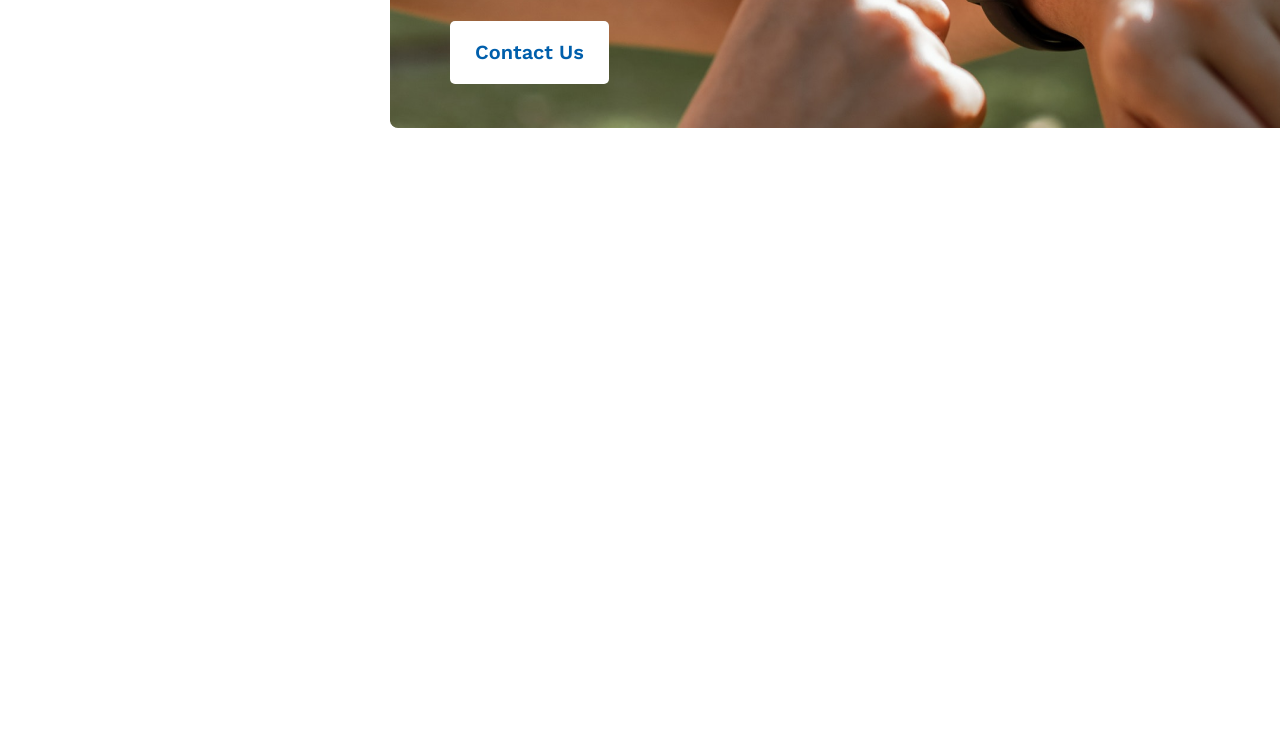
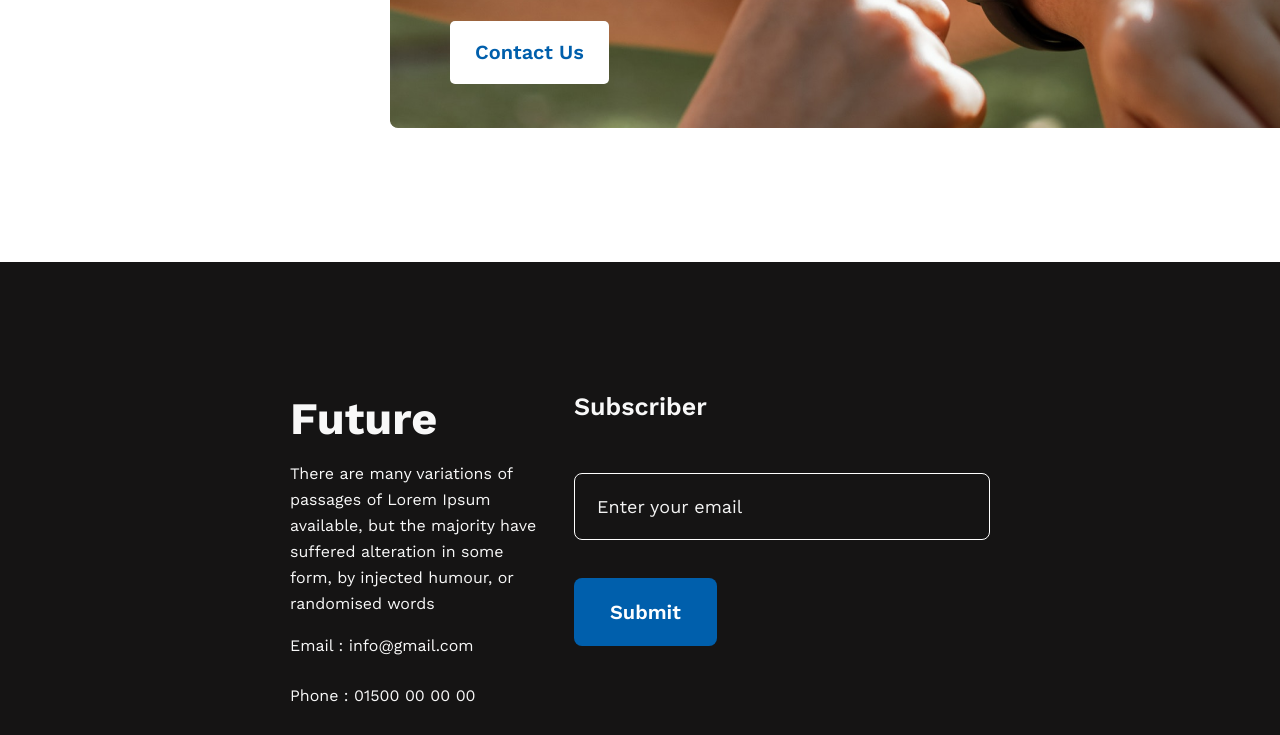
Before and after one commit to mrnayem2026/new-solar-year-trying-to-update-me, a plain HTML site: page index.html in a window 1280 px wide. Shown: the part 3242-3977 px from the top of the page. Before the commit the page ends 3504 px from the top, so only its background shows below. Drawn offline with nearby package versions, Linux system fonts and the light colour scheme.

Commit message:
All done only new section

```diff
--- a/css/style.css
+++ b/css/style.css
@@ -181,3 +181,88 @@ header {
 }
 
 /*?====> Awlays keep a positive mindset section Styel End */
+
+
+/*?====> Future and Footer  section Styel Start */
+.future {
+    padding: 130px 290px;
+    background: #151414;
+
+    color: #F8F8F8;
+    display: flex;
+    justify-content: space-between;
+}
+
+.future-title {
+    font-style: normal;
+    font-weight: 700;
+    font-size: 45px;
+    line-height: 53px;
+    padding-bottom: 16px;
+}
+
+.future-description {
+    font-style: normal;
+    font-weight: 400;
+    font-size: 16px;
+    line-height: 26px;
+}
+
+.email {
+    font-style: normal;
+    font-weight: 400;
+    font-size: 16px;
+    line-height: 26px;
+    padding: 16px 0 24px 0;
+}
+
+.phone {
+    font-style: normal;
+    font-weight: 400;
+    font-size: 16px;
+    line-height: 26px;
+    padding-bottom: 32px;
+}
+
+.future-context ul {
+    display: flex;
+    gap: 20px;
+}
+
+.sub-title {
+    font-style: normal;
+    font-weight: 600;
+    font-size: 25px;
+    line-height: 29px;
+}
+
+.subscriber input[type="email"] {
+    margin: 52px 0 38px 0;
+    padding: 22px 158px 22px 22px;
+    font-style: normal;
+    font-weight: 400;
+    font-size: 18px;
+    line-height: 21px;
+    border: 1px solid #FFFFFF;
+    border-radius: 8px;
+    background: #151414;
+    color: #F3F3F3;
+}
+
+.subscriber ::placeholder {
+    color: #F3F3F3;
+}
+
+.subscriber input[type="submit"] {
+    display: block;
+    padding: 22px 36px;
+    font-style: normal;
+    font-weight: 600;
+    font-size: 20px;
+    line-height: 24px;
+    background: #005FAC;
+    border-radius: 8px;
+    color: #FFFFFF;
+}
+
+/*?====> Future and Footer section Styel End */
--- a/index.html
+++ b/index.html
@@ -96,7 +96,28 @@
     <!-- ** Main  Section HTML5 Structure End   -->
 
     <!-- ** Footer Section HTML5 Structure Start  -->
-    <footer></footer>
+    <footer class="future">
+         <!--? ///<===> Future section HTML5 Structure </Start>   -->
+
+         <article class="future-context">
+            <h2 class="future-title">Future</h2>
+            <p class="future-description">There are many variations of passages of Lorem Ipsum <br> available, but the majority have suffered alteration in some <br> form, by injected humour, or randomised words</p>
+            <p class="email">Email : info@gmail.com</p>
+            <p class="phone">Phone : 01500 00 00 00</p>
+            <ul>
+                <li><img src="./icons/fb.png" alt="Facebook"></li>
+                <li><img src="./icons/twitter.png" alt="twitter"></li>
+                <li><img src="./icons/youtube.png" alt="youtube"></li>
+            </ul>
+         </article>
+
+         <div class="subscriber">
+            <h3 class="sub-title">Subscriber</h3>
+            <input type="email" placeholder="Enter your email">
+            <input type="submit" value="Submit">
+         </div>
+          <!--? ///<===> Future section  HTML5 Structure </End>   -->
+    </footer>
     <!-- ** Footer Section HTML5 Structure End   -->
 </body>
 
```
